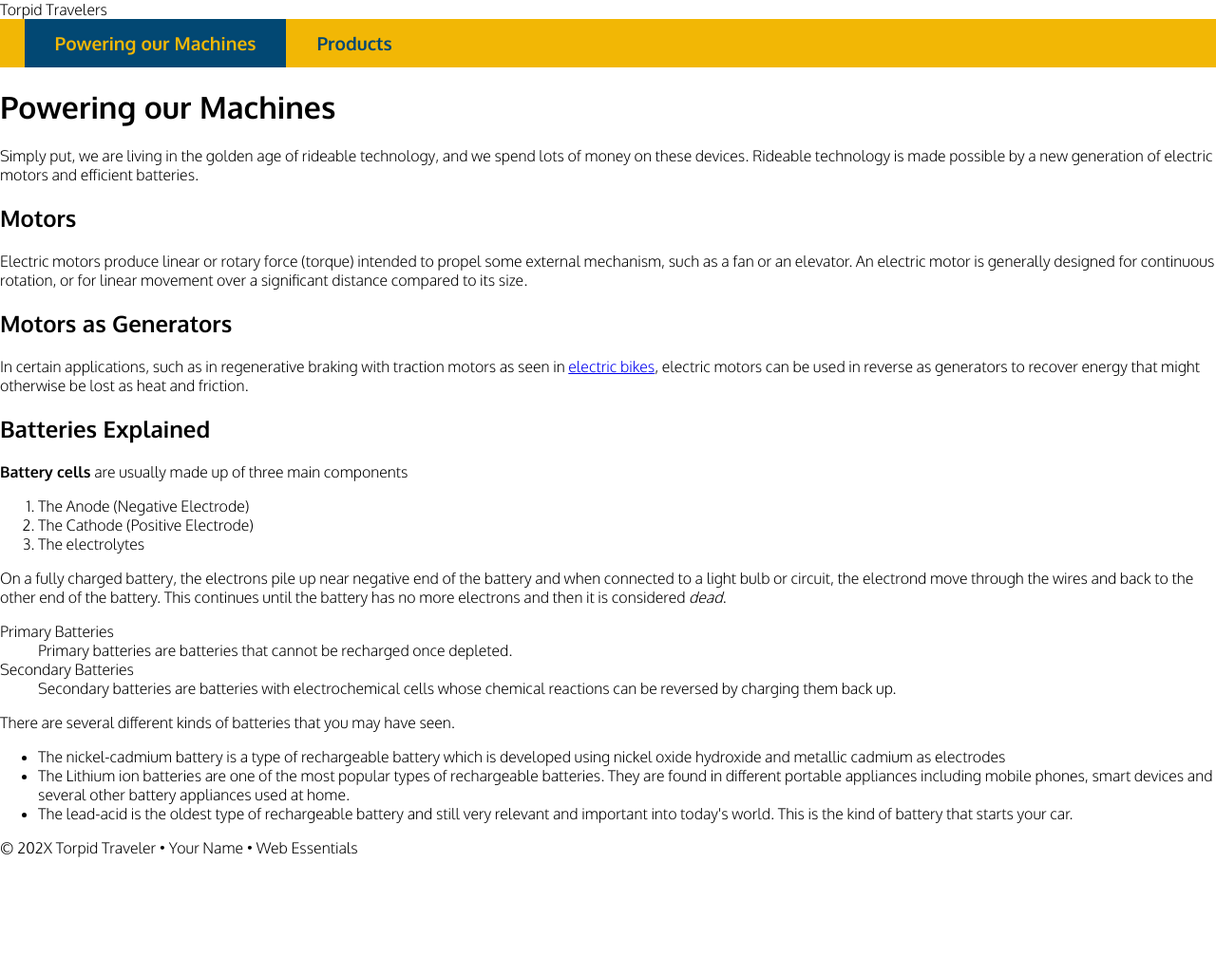
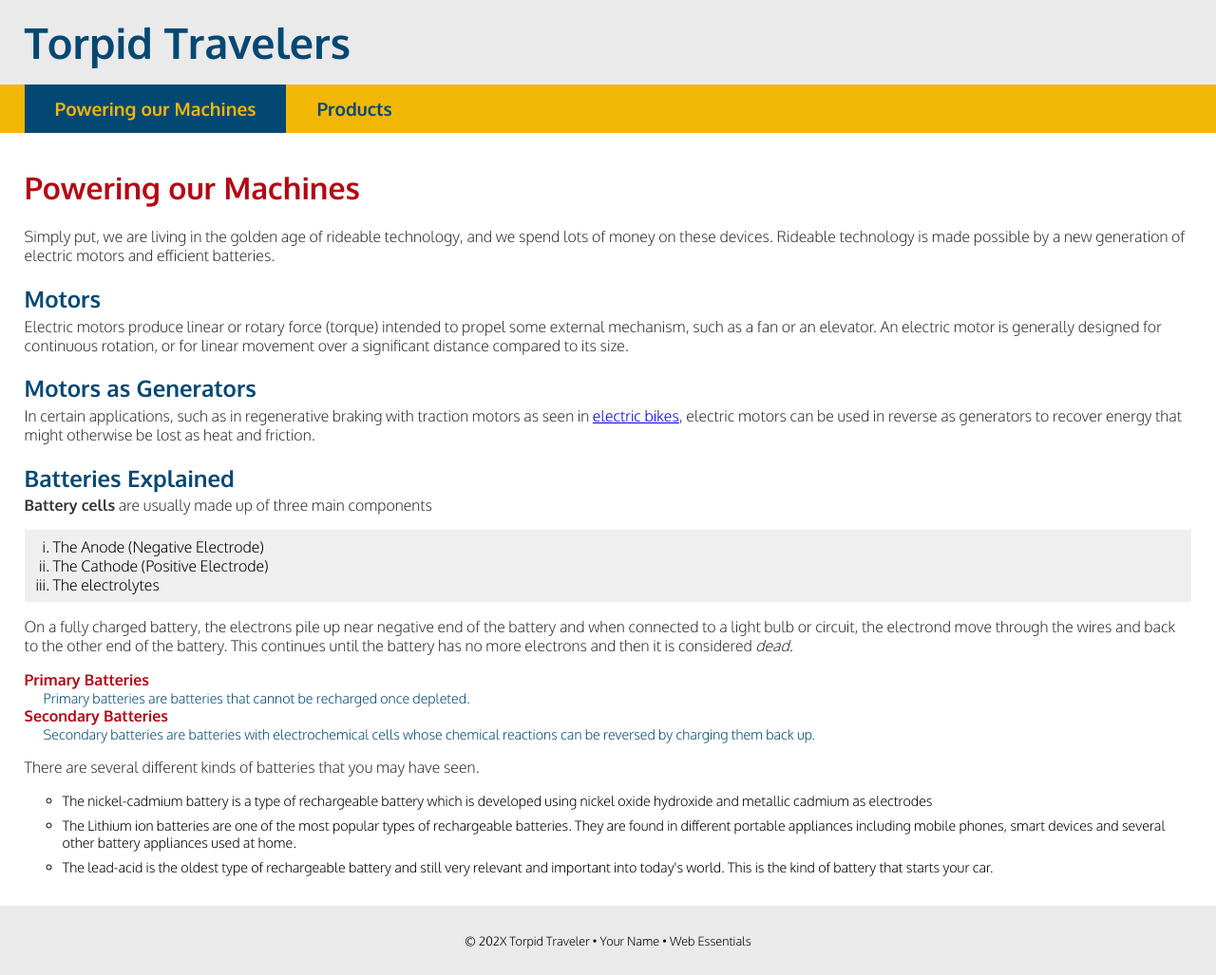
Before and after one commit to nativecrawler/dwdd1600, a plain HTML site: page 04follow-along/index.html in a window 1280 px wide. Shown: the whole page at 95% size. Before the commit the page ends 919 px from the top, so only its background shows below. Drawn offline with Linux system fonts and the light colour scheme.

Commit message:
Add files via upload

```diff
--- a/04follow-along/traveler.css
+++ b/04follow-along/traveler.css
@@ -7,7 +7,18 @@ font-weight: 300;
 margin: 0;
 }
 
+/* This is header area */
 
+header {
+    background-color: #eaeaea;
+    padding: 1rem 2vw;
+}
+header span {
+    margin: 0;
+    color: #024873;
+    font-weight: 700;
+    font-size: 2.8rem;
+}
 /* This is navigation area. */
 
 nav {
@@ -38,3 +49,68 @@ nav li.active a {
 nav a:hover {
     color: white;
 }
+
+/* This is main stuff area */
+
+main {
+    padding: 1rem 2vw;
+}
+
+main h1 {
+    color: #b40412;
+}
+
+main h2 {
+    color: #024873;
+    margin-bottom: .2rem;
+}
+
+main p{
+    color: #333333;
+    margin: 0;
+}
+
+main ol{
+    padding: .5rem 30px;
+    background-color: #efefef;
+    list-style-type: lower-roman;
+}
+
+main dl dt{
+    color: #b40412;
+    font-weight: 700;
+}
+
+main dl dd{
+    color: #024873;
+    font-size: .9rem;
+    margin-left: 20px;
+}
+
+main ul{
+    list-style-type: circle;
+}
+
+main ul li{
+    line-height: 125%;
+    margin-bottom: .5rem;
+    font-size: .9rem;
+}
+
+/* This is footer stuff area. */
+main address{
+    font-style: normal;
+    background-color: #f2b705;
+    padding: .5rem;
+    width: 12.5rem;
+    border: 2px solid #024873;
+    border-radius: .9rem;
+
+}
+footer{
+    background-color: #eaeaea;
+    text-align: center;
+    padding: 1rem 0;
+    font-size: .8rem;
+
+}
```
